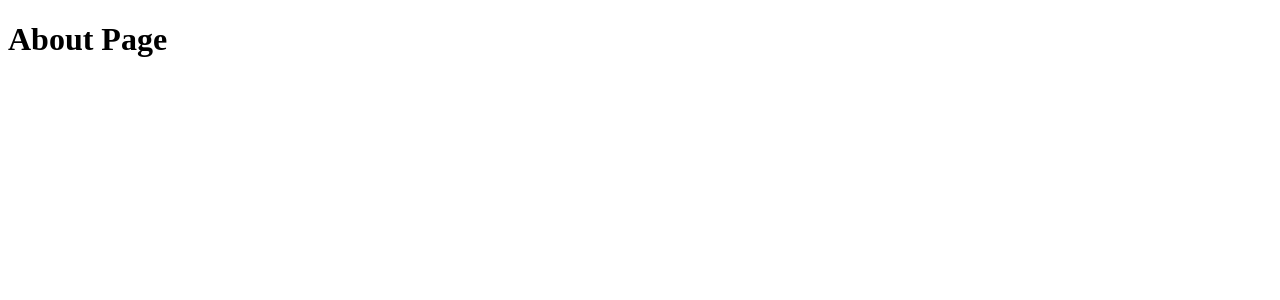
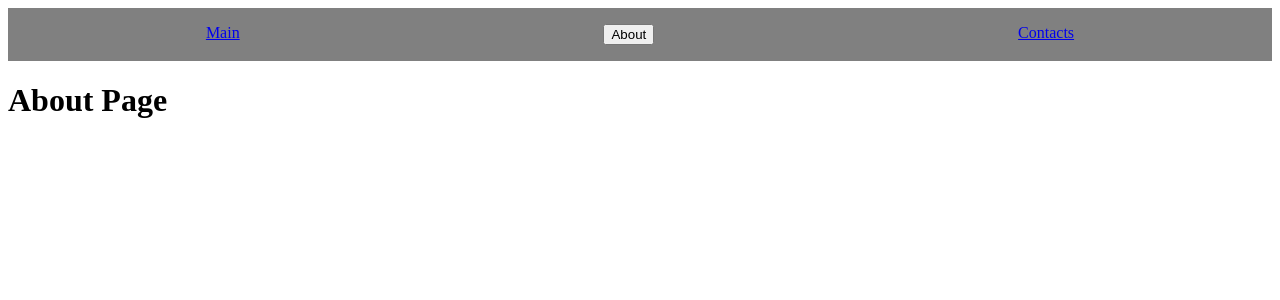
Before and after one commit to kripton-it/nextjs-movies-project, a Next.js app: page /about in a window 1280 px wide. Shown: the top 300 px of the page. Built offline with nearby package versions, Linux system fonts and the light colour scheme.

Commit message:
Переиспользуемые компоненты

```diff
--- /dev/null
+++ b/components/Navbar.js
@@ -0,0 +1,26 @@
+import Link from "next/link";
+
+const Navbar = () => {
+  const styles = {
+    display: 'flex',
+    backgroundColor: 'grey',
+    padding: '1rem',
+    justifyContent: 'space-around'
+  };
+
+  return (
+    <div style={styles}>
+      <Link href="/">
+        <a>Main</a>
+      </Link>
+      <Link href="/about">
+        <button>About</button>
+      </Link>
+      <Link href="/contacts">
+        <a>Contacts</a>
+      </Link>
+    </div>
+  );
+};
+
+export default Navbar;
--- a/pages/about.js
+++ b/pages/about.js
@@ -1,6 +1,9 @@
+import Navbar from "../components/Navbar";
+
 const AboutPage = () => {
   return (
     <div>
+      <Navbar />
       <h1>About Page</h1>
     </div>
   );
--- a/pages/contacts.js
+++ b/pages/contacts.js
@@ -1,6 +1,9 @@
+import Navbar from "../components/Navbar";
+
 const ContactPage = () => {
   return (
     <div>
+      <Navbar />
       <h1>Contact Page</h1>
     </div>
   );
```
Also changed, not shown: pages/index.js (+3 -7 lines).
